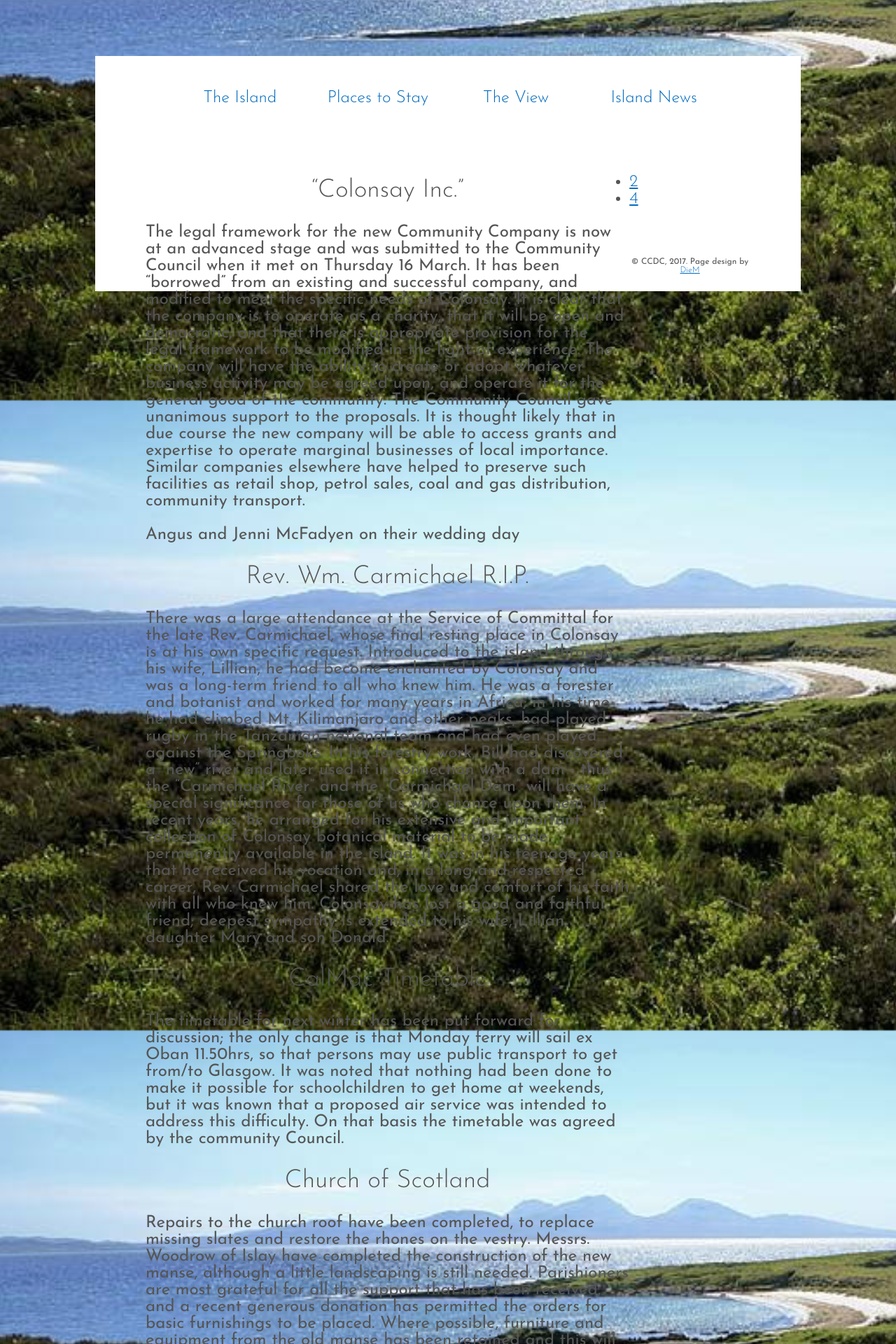
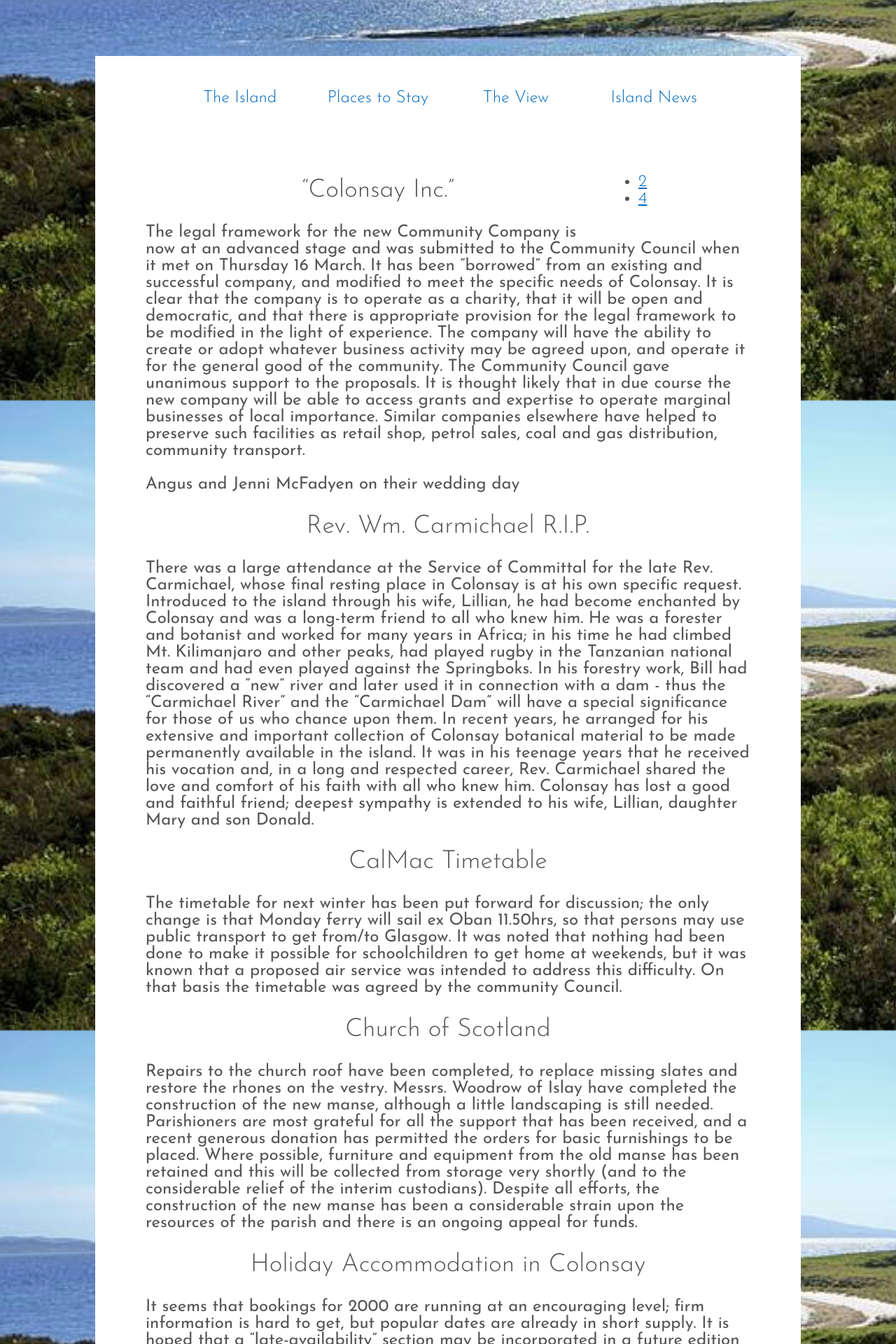
Before and after one commit to dmcnich/colonsay, a Jekyll site: the page built from corncrake.md, in a window 1280 px wide. Shown: the part 328-2248 px from the top of the page at 70% size. Built offline with Jekyll 4.4.1, drawn with Linux system fonts in a browser that asks for light colours.

Commit message:
float nav rather than content

```diff
--- a/corncrake.md
+++ b/corncrake.md
@@ -2,13 +2,13 @@
 title: The Corncrake
 layout: default
 ---
-
-<div class="issue">
-  {{site.corncrake.last}}
-</div>
 
 <ul class="archive">
   {% for post in site.corncrake %}
     <li><a href="{{post.url}}">{{post.title}}</a></li>
   {% endfor %}
 </ul>
+
+<div class="issue">
+  {{site.corncrake.last}}
+</div>
--- a/main.scss
+++ b/main.scss
@@ -107,9 +107,9 @@ img {
     width:100%;
 }
 
-.issue {
-    width:80%;
-    float:left;
+.archive {
+    width:10rem;
+    float:right;
 }
 
 @media only screen and (min-width:60rem) {
```
